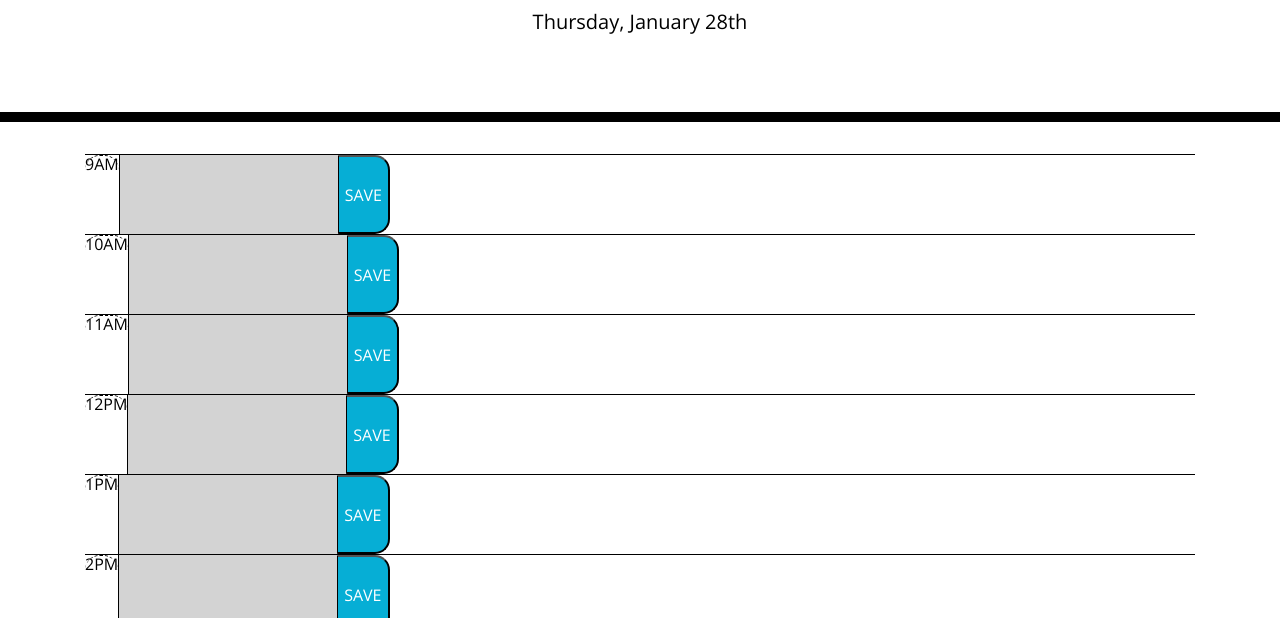
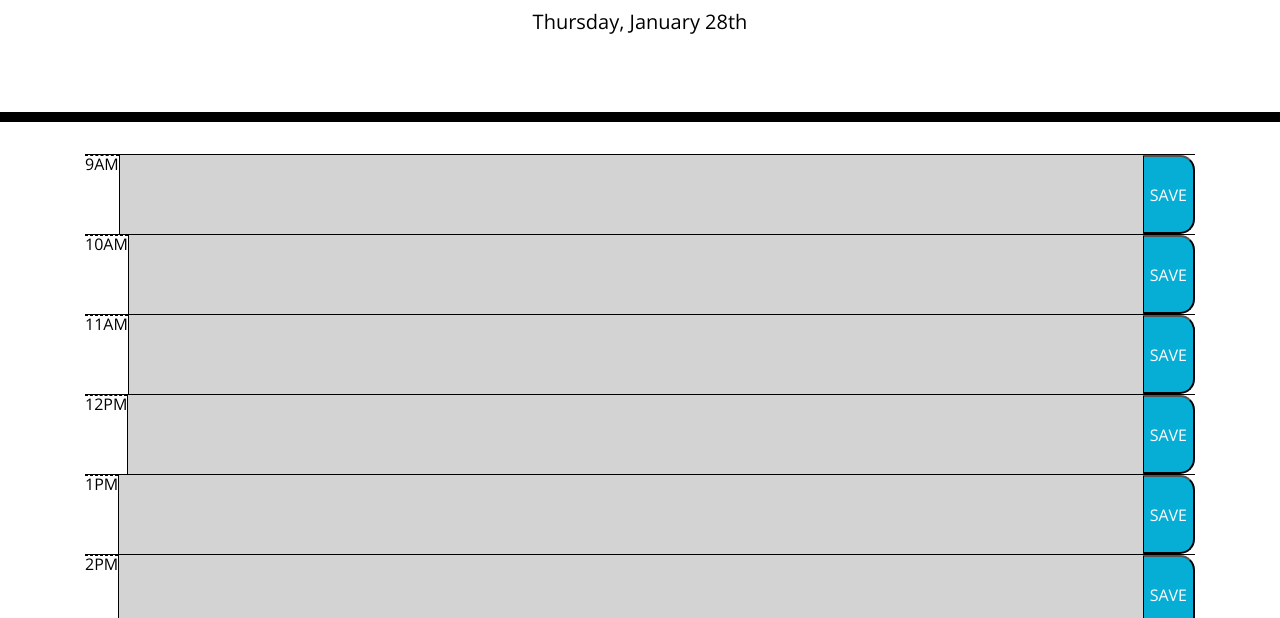
Before and after one commit to indervirsingh/Work-Day-Scheduler, a plain HTML site: page index.html in a window 1280 px wide. Shown: the part 182-800 px from the top of the page. Drawn offline with nearby package versions, Linux system fonts and the light colour scheme.

Commit message:
changed some styling, still working on how to make it look nice, but overall functionality is good

```diff
--- a/assets/css/style.css
+++ b/assets/css/style.css
@@ -11,6 +11,7 @@ textarea {
     color: #000000;
     border-left: 1px solid black;
     padding: 10px;
+    width: 100%;
 }
 
 .jumbotron {
@@ -37,7 +38,6 @@ textarea {
     color: #000000;
     border-top: 1px dashed #000000;
     text-align: center;
-    border-radius: 15px;
 }
 
 /* Shading for the rows */
```
